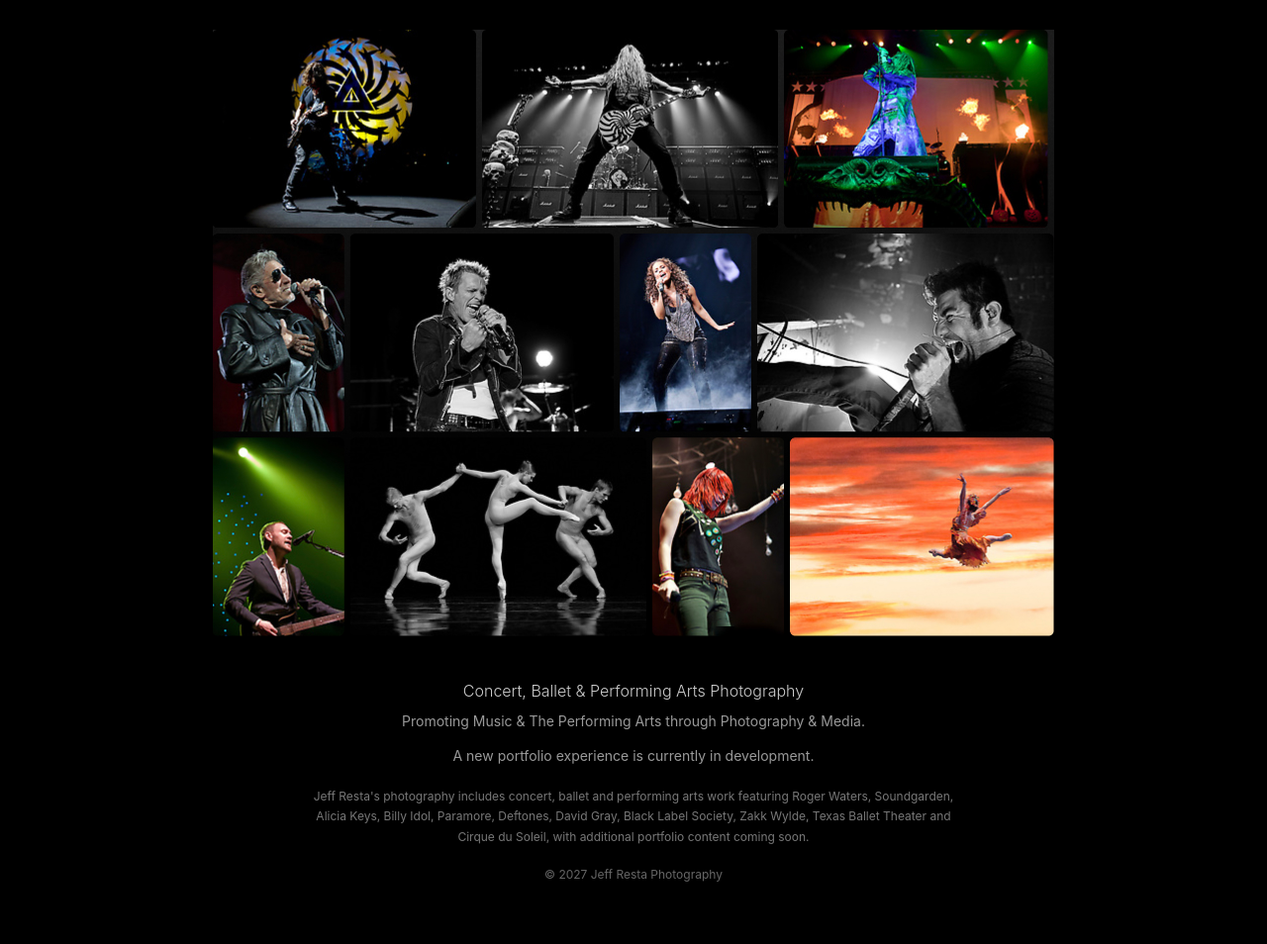
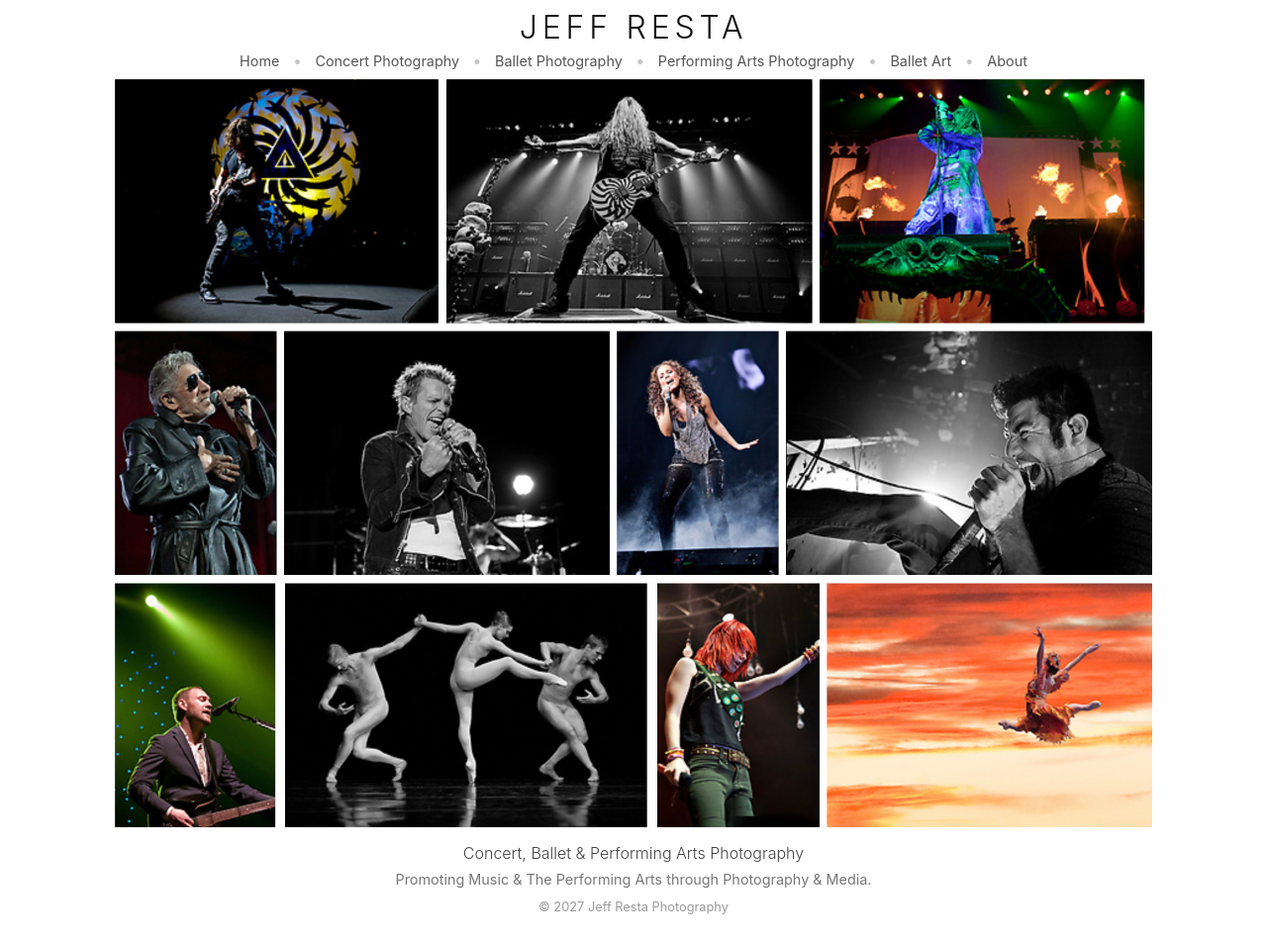
Before and after one commit to KRE8ORZ/jeffresta, a plain HTML site: page index.html in a window 1280 px wide. Shown: the whole page at 99% size. Before the commit the page ends 931 px from the top, so only its background shows below. Drawn offline with Linux system fonts and the light colour scheme.

Commit message:
Update index.html

```diff
--- a/index.html
+++ b/index.html
@@ -1,88 +1,168 @@
 <!DOCTYPE html>
-<html>
+<html lang="en">
 <head>
-    <title>Jeff Resta Photography | Concert, Ballet & Performing Arts Photography</title>
-
-    <link rel="canonical" href="https://www.jeffresta.com/">
-
-    <meta name="google-site-verification" content="qN8gxKccP4cqZfg4WP7ygVrEZRtovi6VDJcVo5N2H7w" />
-
-    <meta name="description" content="Jeff Resta is a concert, ballet and performing arts photographer based in Dallas, Texas. His work includes live music, ballet, dance, theater and performing arts photography throughout the United States.">
-
+<meta charset="UTF-8">
 <meta name="viewport" content="width=device-width, initial-scale=1">
 
+<title>Jeff Resta | Sandbox</title>
+
 <style>
-        body {
-            margin: 0;
-            padding: 30px 0 40px 0;
-            background: #000;
-            color: #fff;
-            text-align: center;
-            font-family: -apple-system, BlinkMacSystemFont, "Helvetica Neue", Helvetica, Arial, sans-serif;
+
+body{
+    margin:0;
+    background:#ffffff;
+    color:#111;
+    font-family:-apple-system,BlinkMacSystemFont,"Helvetica Neue",Helvetica,Arial,sans-serif;
 }
 
-        img {
-            width: 850px;
-            max-width: 85%;
-            height: auto;
-            display: block;
-            margin: 0 auto;
+.container{
+    max-width:1150px;
+    margin:0 auto;
+    padding:8px 20px 30px;
 }
 
-        .content {
-            max-width: 700px;
-            margin: 45px auto 0;
-            padding: 0 20px;
+header{
+    text-align:center;
+    margin-bottom:8px;
 }
 
-        h2 {
-            font-size: 16px;
-            font-weight: 300;
-            color: #cccccc;
-            margin: 0 0 10px 0;
+h1{
+    margin:0 0 4px 0;
+    font-size:2rem;
+    font-weight:300;
+    letter-spacing:.15em;
 }
 
-        p {
-            font-size: 14px;
-            line-height: 1.6;
-            color: #999999;
-            margin: 0 0 12px 0;
+nav{
+    margin:0 0 5px 0;
 }
 
-        .featured-work {
-            font-size: 12px;
-            line-height: 1.7;
-            color: #777777;
-            max-width: 650px;
-            margin: 20px auto 0;
+nav a{
+    color:#555;
+    text-decoration:none;
+    margin:0 5px;
+    font-size:.9rem;
 }
 
-        .footer {
-            margin-top: 20px;
-            font-size: 12px;
-            color: #666666;
+nav a:hover{
+    color:#000;
 }
+
+.separator{
+    color:#c5c5c5;
+    margin:0 4px;
+}
+
+.hero-wall{
+    text-align:center;
+}
+
+.hero-wall img{
+    width:100%;
+    max-width:1050px;
+    height:auto;
+    display:block;
+    margin:0 auto;
+}
+
+.bottom-text{
+    text-align:center;
+    margin-top:15px;
+}
+
+.bottom-text h2{
+    font-size:1rem;
+    font-weight:300;
+    color:#444;
+    margin:0 0 8px 0;
+}
+
+.bottom-text p{
+    font-size:.9rem;
+    color:#777;
+    margin:0;
+}
+
+.footer{
+    text-align:center;
+    color:#999;
+    font-size:.8rem;
+    margin-top:12px;
+}
+
+@media (max-width:768px){
+
+h1{
+    font-size:1.6rem;
+}
+
+nav a{
+    display:inline-block;
+    margin:4px 4px;
+}
+
+.separator{
+    display:none;
+}
+
+.container{
+    padding:8px 10px 20px;
+}
+
+.hero-wall img{
+    max-width:100%;
+}
+
+}
+
 </style>
 </head>
 <body>
 
-    <img src="landing-page.jpg" alt="Jeff Resta concert, ballet and performing arts photography portfolio">
+<div class="container">
 
-    <div class="content">
+<header>
 
-        <h2>Concert, Ballet &amp; Performing Arts Photography</h2>
+<h1>JEFF RESTA</h1>
+
+<nav>
+<a href="index.html">Home</a>
+<span class="separator">•</span>
+
+<a href="concert.html">Concert Photography</a>
+<span class="separator">•</span>
+
+<a href="ballet.html">Ballet Photography</a>
+<span class="separator">•</span>
+
+<a href="performing-arts.html">Performing Arts Photography</a>
+<span class="separator">•</span>
+
+<a href="ballet-art.html">Ballet Art</a>
+<span class="separator">•</span>
+
+<a href="about.html">About</a>
+</nav>
+
+</header>
+
+<div class="hero-wall">
+
+<img src="landing-page-white.jpg" alt="Jeff Resta Photography Portfolio">
+
+</div>
+
+<div class="bottom-text">
+
+<h2>
+Concert, Ballet &amp; Performing Arts Photography
+</h2>
 
 <p>
 Promoting Music &amp; The Performing Arts through Photography &amp; Media.
 </p>
 
-        <p>
-            A new portfolio experience is currently in development.
-        </p>
-
-        <p class="featured-work">
-            Jeff Resta's photography includes concert, ballet and performing arts work featuring Roger Waters, Soundgarden, Alicia Keys, Billy Idol, Paramore, Deftones, David Gray, Black Label Society, Zakk Wylde, Texas Ballet Theater and Cirque du Soleil, with additional portfolio content coming soon.
-        </p>
+</div>
 
 <div class="footer">
 © 2027 Jeff Resta Photography
```
Lines whose indentation alone changed are shown as unchanged.
